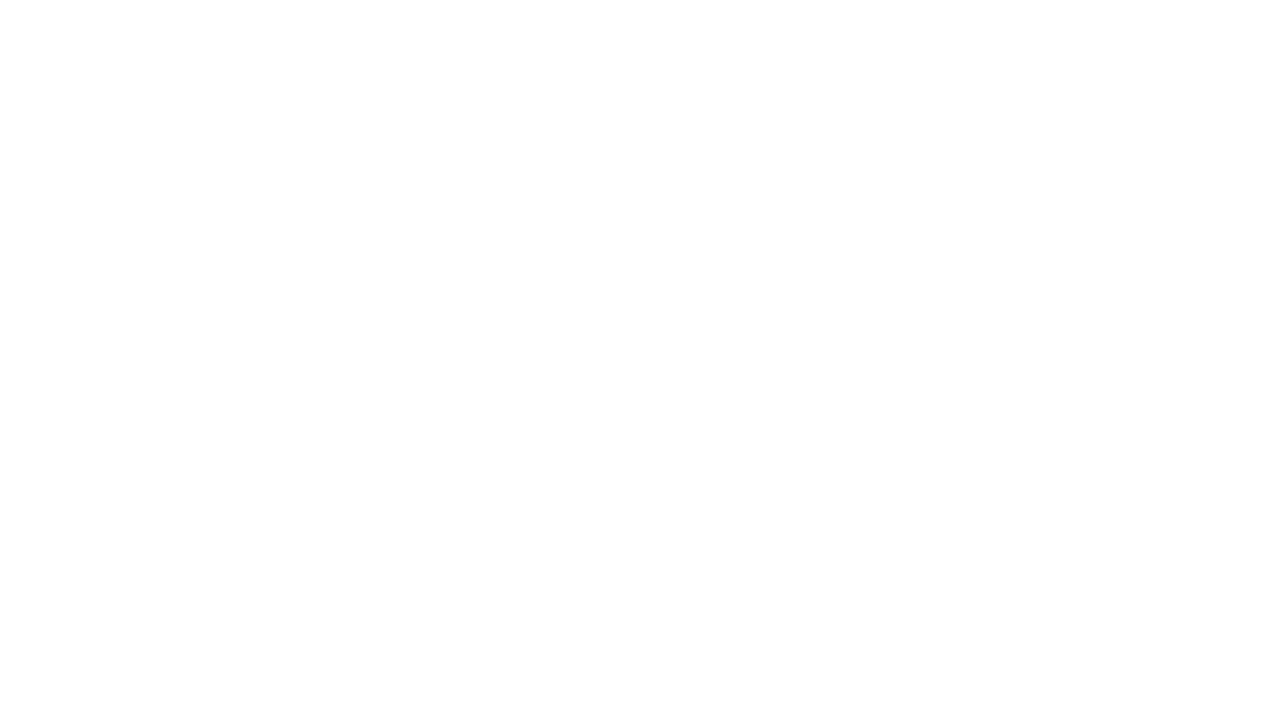
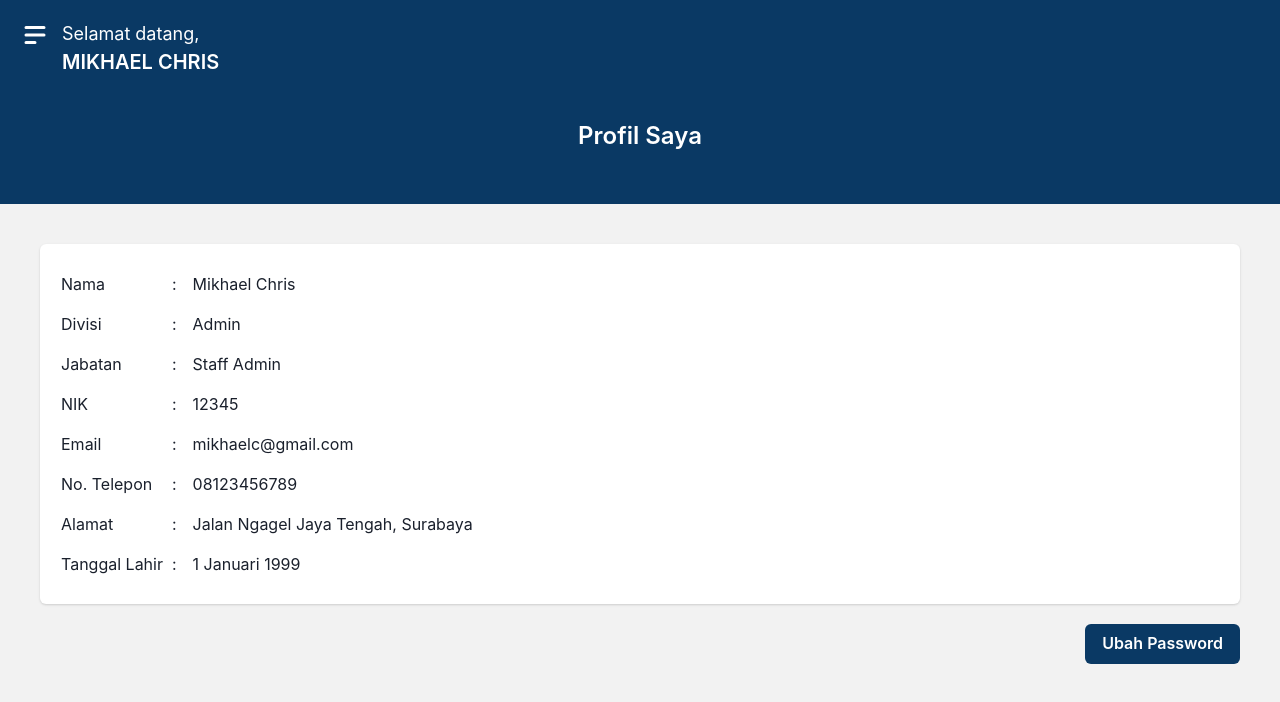
Before and after one commit to mikhaelc09/sentra-absensi-frontend, a React (Vite) app: page /profil in a window 1280 px wide. Before the commit this address had no page. Shown: the top 702 px of the page. Built offline with nearby package versions, Linux system fonts and the light colour scheme.

Commit message:
profile page + change password

```diff
--- a/src/App.jsx
+++ b/src/App.jsx
@@ -8,6 +8,8 @@ import HomePage from './pages/absensi/Home';
 import RiwayatPage from './pages/izin/Riwayat';
 import IzinCuti from './pages/izin/IzinCuti';
 import IzinMCU from './pages/izin/IzinMCU';
+import ProfilePage from './pages/profile/Profile';
+import UbahPass from './pages/profile/UbahPass';
 
 const theme = extendTheme({
   colors: {
@@ -27,6 +29,8 @@ function App() {
         <Route exact path="/izin" element={<RiwayatPage /> } />
         <Route exact path="/izin/cuti" element={<IzinCuti /> } />
         <Route exact path="/izin/mcu" element={<IzinMCU /> } />
+        <Route exact path="/profil" element={<ProfilePage /> } />
+        <Route exact path="/profil/password" element={<UbahPass /> } />
       </Routes>
     </ChakraProvider>
 
--- a/src/components/Header.jsx
+++ b/src/components/Header.jsx
@@ -29,7 +29,7 @@ function Header(props){
                 <DrawerOverlay />
                 <DrawerContent>
                     <DrawerCloseButton className="text-white" />
-                    <DrawerHeader className="flex py-auto bg-primary text-white">
+                    <DrawerHeader className="flex py-auto bg-primary text-white" onClick={ ()=>{ navigate('/profil') } }>
                         <HiUserCircle className="text-3xl" />
                         <p className="ml-3">{props.user}</p>
                     </DrawerHeader>
--- /dev/null
+++ b/src/components/InputPassword.jsx
@@ -0,0 +1,23 @@
+import { useState } from "react"
+import { InputGroup, Input, InputRightElement, Button } from "@chakra-ui/react"
+import { HiOutlineEye, HiOutlineEyeOff } from 'react-icons/hi'
+
+function InputPassword() {
+    const [show, setShow] = useState(false)
+    const handleClick = () => setShow(!show)
+
+    return (
+      <InputGroup size='md'>
+        <Input
+          type={show ? 'text' : 'password'}
+        />
+        <InputRightElement className="mr-2">
+          <span onClick={handleClick}>
+            {show ? <HiOutlineEyeOff className="text-xl" /> : <HiOutlineEye className="text-xl" /> }
+          </span>
+        </InputRightElement>
+      </InputGroup>
+    )
+}
+
+export default InputPassword
--- a/src/pages/ResetPass.jsx
+++ b/src/pages/ResetPass.jsx
@@ -6,6 +6,7 @@ import {
     Button
 } from '@chakra-ui/react'
 import Logo from '../assets/images/logo_white.png'
+import InputPassword from '../components/InputPassword'
 
 function ResetPassPage(){
     return(
@@ -26,11 +27,11 @@ function ResetPassPage(){
                         <p className='text-2xl text-primary font-medium mb-5'>Reset Password</p>
                         <FormControl className='mb-2'>
                             <FormLabel>Password Baru</FormLabel>
-                            <Input type='password' />
+                            <InputPassword />
                         </FormControl>
                         <FormControl>
                             <FormLabel>Konfirmasi Password</FormLabel>
-                            <Input type='password' />
+                            <InputPassword />
                         </FormControl>
                         <Button colorScheme='primary' className='bg-primary mt-5 w-full'>Reset</Button>
                     </CardBody>
--- a/src/pages/izin/IzinCuti.jsx
+++ b/src/pages/izin/IzinCuti.jsx
@@ -9,6 +9,7 @@ import {
 import Header from "../../components/Header"
 
 function IzinCuti(){
+    const navigate = useNavigate()
     const [cuti, setCuti] = useState(8)
     const [nama, setNama] = useState('Mikhael Chris')
     const [divisi, setDivisi] = useState('Admin')
@@ -74,7 +75,7 @@ function IzinCuti(){
                         </div>
                     </FormControl>
                     <div className="buttons flex gap-x-2 mt-5">
-                        <Button colorScheme="primary" variant='outline' className="w-1/2">Batal</Button>
+                        <Button colorScheme="primary" variant='outline' className="w-1/2" onClick={ ()=>{navigate('/izin')} }>Batal</Button>
                         <Button colorScheme="primary" variant='solid' className="bg-primary w-1/2">Ajukan</Button>
                     </div>
                 </div>
--- a/src/pages/izin/IzinMCU.jsx
+++ b/src/pages/izin/IzinMCU.jsx
@@ -9,6 +9,7 @@ import {
 import Header from "../../components/Header"
 
 function IzinMCU(){
+    const navigate = useNavigate()
     const [nama, setNama] = useState('Mikhael Chris')
     const [divisi, setDivisi] = useState('Admin')
 
@@ -56,7 +57,7 @@ function IzinMCU(){
                         </div>
                     </FormControl>
                     <div className="buttons flex gap-x-2 mt-5">
-                        <Button colorScheme="primary" variant='outline' className="w-1/2">Batal</Button>
+                        <Button colorScheme="primary" variant='outline' className="w-1/2" onClick={ ()=>{navigate('/izin')} }>Batal</Button>
                         <Button colorScheme="primary" variant='solid' className="bg-primary w-1/2">Ajukan</Button>
                     </div>
                 </div>
--- /dev/null
+++ b/src/pages/profile/Profile.jsx
@@ -0,0 +1,78 @@
+import { useState } from "react"
+import { useNavigate } from "react-router-dom"
+import Header from "../../components/Header"
+import { Card, CardBody, Button } from "@chakra-ui/react"
+
+function ProfilePage(){
+    const navigate = useNavigate()
+
+    const [user, setUser] = useState({
+        nama: 'Mikhael Chris',
+        divisi: 'Admin',
+        jabatan: 'Staff Admin',
+        nik: '12345',
+        email: 'mikhaelc@gmail.com',
+        telp: '08123456789',
+        alamat: 'Jalan Ngagel Jaya Tengah, Surabaya',
+        tglLahir: '1 Januari 1999'
+    })
+
+    return(
+        <div className="w-screen h-full min-h-screen bg-gray">
+            <Header user='MIKHAEL CHRIS' title='Profil Saya' subtitle='' />
+            <div className="content p-10 text-left flex flex-col">
+                <Card>
+                    <CardBody>
+                        <table>
+                            <tr>
+                                <td className="py-2 pr-2">Nama</td>
+                                <td className="p-2">:</td>
+                                <td className="p-2">{user.nama}</td>
+                            </tr>
+                            <tr>
+                                <td className="py-2">Divisi</td>
+                                <td className="p-2">:</td>
+                                <td className="p-2">{user.divisi}</td>
+                            </tr>
+                            <tr>
+                                <td className="py-2">Jabatan</td>
+                                <td className="p-2">:</td>
+                                <td className="p-2">{user.jabatan}</td>
+                            </tr>
+                            <tr>
+                                <td className="py-2">NIK</td>
+                                <td className="p-2">:</td>
+                                <td className="p-2">{user.nik}</td>
+                            </tr>
+                            <tr>
+                                <td className="py-2">Email</td>
+                                <td className="p-2">:</td>
+                                <td className="p-2">{user.email}</td>
+                            </tr>
+                            <tr>
+                                <td className="py-2">No. Telepon</td>
+                                <td className="p-2">:</td>
+                                <td className="p-2">{user.telp}</td>
+                            </tr>
+                            <tr>
+                                <td className="py-2">Alamat</td>
+                                <td className="p-2">:</td>
+                                <td className="p-2">{user.alamat}</td>
+                            </tr>
+                            <tr>
+                                <td className="py-2">Tanggal Lahir</td>
+                                <td className="p-2">:</td>
+                                <td className="p-2">{user.tglLahir}</td>
+                            </tr>
+                        </table>
+                    </CardBody>
+                </Card>
+                <div className="flex mt-5">
+                    <Button colorScheme="primary" className="bg-primary ml-auto" onClick={ ()=>{navigate('/profil/password')} }>Ubah Password</Button>
+                </div>
+            </div>
+        </div>
+    )
+}
+
+export default ProfilePage
--- /dev/null
+++ b/src/pages/profile/UbahPass.jsx
@@ -0,0 +1,47 @@
+import { useState } from "react"
+import { useNavigate } from "react-router-dom"
+import {
+    Input,
+    FormControl, FormLabel, FormErrorMessage, FormHelperText,
+    Card, CardBody,
+    Button
+} from '@chakra-ui/react'
+
+import Header from "../../components/Header"
+import InputPassword from "../../components/InputPassword"
+
+function UbahPass(){
+    const navigate = useNavigate()
+
+    return(
+        <div className="w-screen h-full min-h-screen bg-gray">
+            <Header user='MIKHAEL CHRIS' title='Ubah Password' subtitle='' />
+            <div className="content p-10 text-left flex flex-col">
+                <FormControl className='mb-2'>
+                    <FormLabel>Password Lama</FormLabel>
+                    <div className="bg-white rounded-lg">
+                        <InputPassword />
+                    </div>
+                </FormControl>
+                <FormControl className='mb-2'>
+                    <FormLabel>Password Baru</FormLabel>
+                    <div className="bg-white rounded-lg">
+                        <InputPassword />
+                    </div>
+                </FormControl>
+                <FormControl>
+                    <FormLabel>Konfirmasi Password Baru</FormLabel>
+                    <div className="bg-white rounded-lg">
+                        <InputPassword />
+                    </div>
+                </FormControl>
+                <div className="buttons flex gap-x-2 mt-5">
+                    <Button colorScheme="primary" variant='outline' className="w-1/2" onClick={ ()=>{navigate('/profil')} } >Batal</Button>
+                    <Button colorScheme="primary" variant='solid' className="bg-primary w-1/2">Ubah</Button>
+                </div>
+            </div>
+        </div>
+    )
+}
+
+export default UbahPass
```
